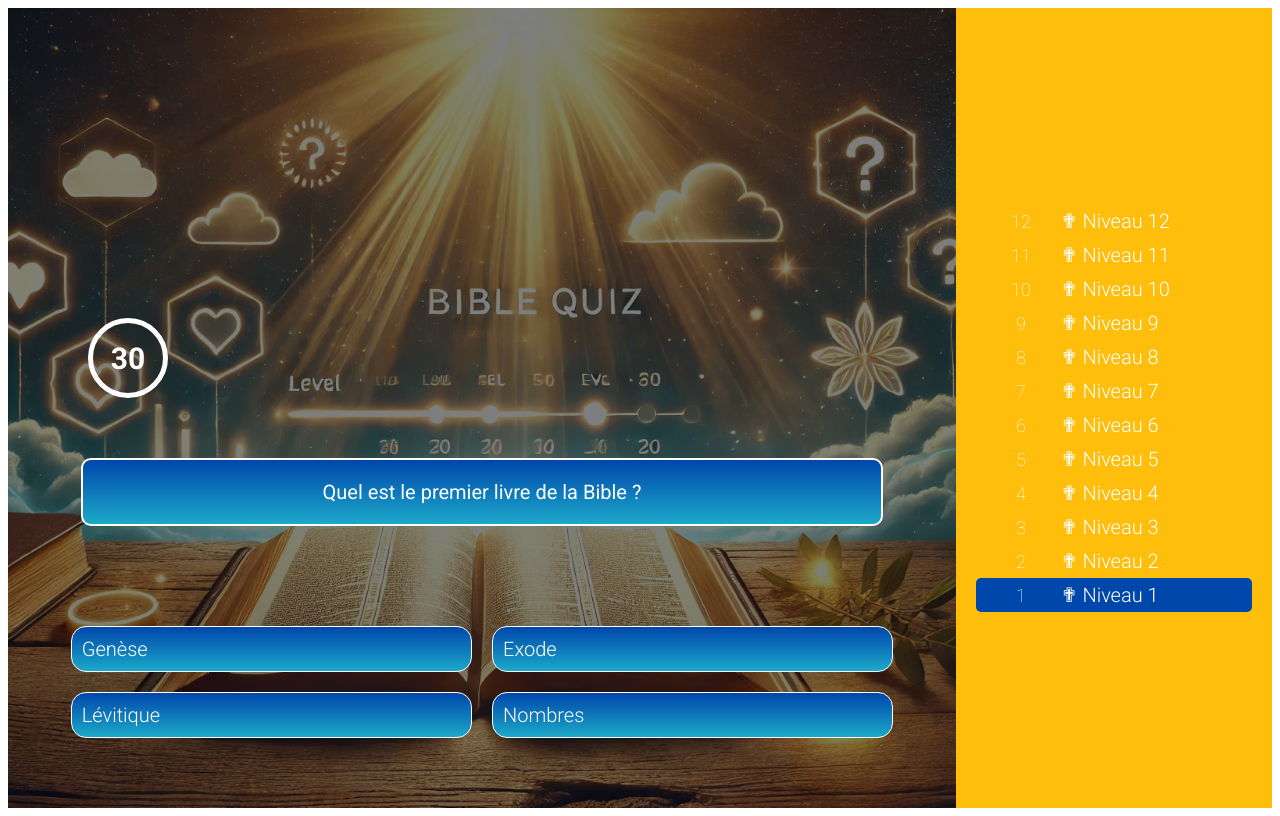
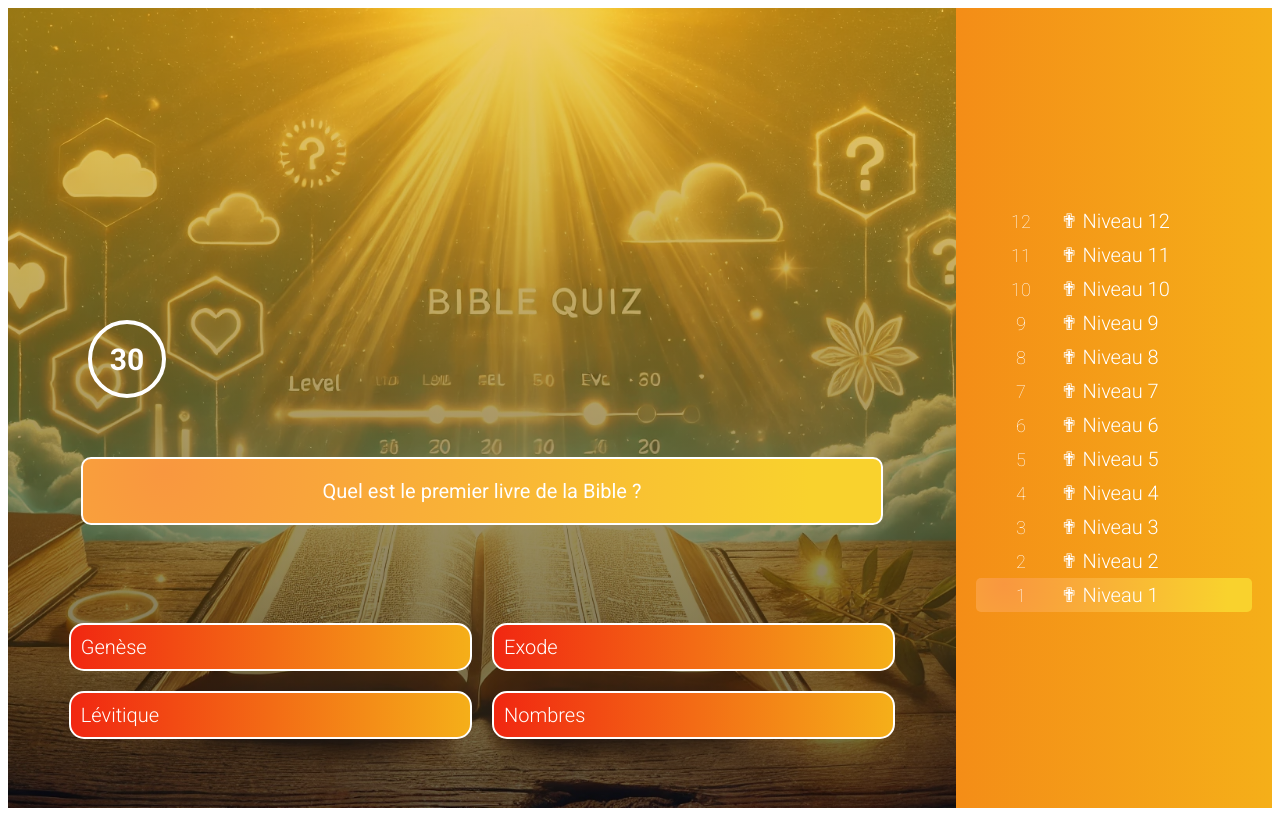
Before and after one commit to dididnk/disciple-quest, a React (Create React App) app in the folder disciple-quest/: page / in a window 1280 px wide. Built offline with nearby package versions, Linux system fonts and the light colour scheme; a web font is replaced by a local one.

Commit message:
update css file, color app

```diff
--- a/disciple-quest/src/App.jsx
+++ b/disciple-quest/src/App.jsx
@@ -1,31 +1,27 @@
-import { useState } from "react";
+import { useEffect, useState } from "react";
 import "./app.css";
 import Trivia from "./components/Trivia";
-import { randomQuizQuestions } from "./db/data-base";
+import { randomQuizQuestions, levels } from "./db/data-base";
 
 function App() {
   const data = randomQuizQuestions;
   const [questionNumber, setQuestionNumber] = useState(1);
   const [stop, setStop] = useState(false);
+  const [yourLevel, setYourLevel] = useState(0);
 
-  const levelList = [
-    { id: 1, content: "✟ Niveau 1" },
-    { id: 2, content: "✟ Niveau 2" },
-    { id: 3, content: "✟ Niveau 3" },
-    { id: 4, content: "✟ Niveau 4" },
-    { id: 5, content: "✟ Niveau 5" },
-    { id: 6, content: "✟ Niveau 6" },
-    { id: 7, content: "✟ Niveau 7" },
-    { id: 8, content: "✟ Niveau 8" },
-    { id: 9, content: "✟ Niveau 9" },
-    { id: 10, content: "✟ Niveau 10" },
-    { id: 11, content: "✟ Niveau 11" },
-    { id: 12, content: "✟ Niveau 12" },
-  ].reverse();
+  const levelList = levels;
+
+  useEffect(() => {
+    questionNumber > 1 && setYourLevel(levelList.find((l) => l.id === questionNumber - 1).content);
+  }, [levelList, questionNumber]);
 
   return (
     <div className="app">
       <div className="main">
+        {stop ? (
+          <h1 className="endText">Ton niveau actuel est {yourLevel}</h1>
+        ) : (
+          <>
             <div className="top">
               <div className="timer">30</div>
             </div>
@@ -37,6 +33,8 @@ function App() {
                 setQuestionNumber={setQuestionNumber}
               />
             </div>
+          </>
+        )}
       </div>
       <div className="pyramid">
         <ul className="levelList">
--- a/disciple-quest/src/app.css
+++ b/disciple-quest/src/app.css
@@ -1,44 +1,54 @@
 :root {
-    /* Primary Colors */
-    --gold-yellow: #FFBE0B;
-    /* Glowing light effect */
-    --sky-blue: #0047ab;
-    /* Soft heavenly sky */
-    --deep-blue: #1ca9c9;
-    /* Darker background contrast */
-    --bright-white: #FFFFFF;
-    /* Bright highlights */
+    --white: #fff;
+    --black: black;
 
-    /* Accent Colors */
-    --light-brown: #D2B48C;
-    /* Wooden table effect */
-    --soft-orange: #FFA07A;
-    /* Warm gradient tones */
-    --translucent-black: rgba(0, 0, 0, 0.6);
-    /* Subtle shadows */
+    --light-black: #646464;
+    --light-yellow: #FFE873;
+    --yellow: #FFD43B;
+    --yark-yellow: #EDB000;
+    --light-blue: #8ED5FA;
+    --blue: #1C78C0;
+    --dark-blue: #170C6A;
+    --red:#E31837;
+    --green: #0FB255;
 
-    /* Gradient for Background */
-    --background-gradient: linear-gradient(to bottom, var(--sky-blue), var(--deep-blue));
-    --background-gradient-second: linear-gradient(to top, var(--deep-blue), var(--sky-blue));
+    --correct-answer-check-1: #4FFFB0;
+    --correct-answer-check-2: #17B169;
+
+    --wrong-answer-check-1: #fd5c63;
+    --wrong-answer-check-2: #D30044;
+
+    --success: var(--green);
+    --danger: var(--red);
+
+    --bg-blue-linear: radial-gradient( circle farthest-corner at 74.2% 50.9%,  rgba(14,72,222,1) 5.2%, rgba(3,22,65,1) 75.3% );
+    --bg-yellow-linear: radial-gradient( circle farthest-corner at 10% 20%,  rgba(249,151,63,1) 0%, rgba(249,210,45,1) 90% );
+    --bg-red-linear: linear-gradient(147deg, #e0455f 0%, #44000b 74%);
+    --bg-green-linear: linear-gradient( 75.9deg,  rgba(101,253,77,1) 7.9%, rgba(2,190,93,1) 97.7% );
+
+    --bg-mixed-sky-gray: linear-gradient(to right, #928DAB, #00d2ff);
+    --bg-mixed-yellow-orange: linear-gradient(to right, #f12711, #f5af19);
+
+    --border-level-1 : 2px solid var(--white);
+    --border-level-2 : 4px solid var(--white);
 }
-
 
 .app {
     height: 100vh;
     display: flex;
-    background-color: var(--gold-yellow);
-    color: white;
+    background: var(--bg-mixed-yellow-orange);
+    color: var(--white);
 }
 
 .main {
     width: 75%;
     background:
-        linear-gradient(rgba(0, 0, 0, 0.5), rgba(0, 0, 0, 0.5)),
+        linear-gradient(rgba(237, 176, 0, 0.6), rgba(0, 0, 0, 0.6)),
         url('./assets/question-quiz-bg.png') center;
     background-size: cover;
     display: flex;
     flex-direction: column;
-    color: var(--bright-white);
+    color: var(--white);
 }
 
 .top {
@@ -50,7 +60,7 @@
     width: 70px;
     height: 70px;
     border-radius: 50%;
-    border: 5px solid white;
+    border: var(--border-level-2);
     display: flex;
     justify-content: center;
     align-items: center;
@@ -63,7 +73,6 @@
 
 .bottom {
     height: 50%;
-
 }
 
 .trivia {
@@ -75,9 +84,10 @@
 }
 
 .question {
+    cursor: help;
     width: 80%;
-    background: var(--background-gradient);
-    border: 2px solid white;
+    background: var(--bg-yellow-linear);
+    border: var(--border-level-1);
     border-radius: 10px;
     padding: 20px;
     text-align: center;
@@ -95,22 +105,28 @@
     cursor: pointer;
     width: 40%;
     padding: 10px;
-    background: var(--background-gradient-second);
-    border: 1px solid white;
+    background: var(--bg-mixed-yellow-orange);
+    border: var(--border-level-1);
     border-radius: 15px;
     font-size: 20px;
     font-weight: 300;
     margin: 0 10px 20px 10px;
 }
 
+.answers:hover :not(.answer:hover) {
+    opacity: 0.5;
+}
+
 .answer:hover,
 .answer.active {
-    background: midnightblue;
+    transform: scale(1.04);
+    background: var(--bg-yellow-linear);
+    font-weight: 500;
 }
 
 /* answer check animations */
 .answer.correct {
-    animation: correct 3s ease forwards;
+    animation: correct 1s ease forwards;
 }
 
 @keyframes correct {
@@ -118,23 +134,22 @@
     0%,
     22%,
     42% {
-        background: mediumaquamarine;
+        background: var(--coorect-answer-check-1);
     }
 
     20%,
     40%,
     60% {
-        background: var(--background-gradient);
-        background: lightgreen;
+        background: var(--coorect-answer-check-2);
     }
     62%,
     100%{
-        background: green;
+        background: var(--success);
     }
 }
 
 .answer.wrong {
-    animation: wrong 3s ease forwards;
+    animation: wrong 1s ease forwards;
 }
 
 @keyframes wrong {
@@ -142,18 +157,17 @@
     0%,
     22%,
     42% {
-        background: palevioletred;
+        background: var(--wrong-answer-check-1);
     }
 
     20%,
     40%,
     60% {
-        background: var(--background-gradient);
-        background: lightcoral;
+        background: var(--wrong-answer-check-2);
     }
     62%,
     100%{
-        background: red;
+        background: var(--danger);
     }
 }
 
@@ -179,7 +193,7 @@
 }
 
 .levelListItem.active {
-    background-color: var(--sky-blue);
+    background: var(--bg-yellow-linear);
 }
 
 .levelListItemNumber {
@@ -192,3 +206,12 @@
     font-size: 20px;
     font-weight: 300;
 }
+
+.endText{
+    position: relative;
+    top: 0;
+    bottom: 0;
+    left: 0;
+    right: 0;
+    margin: auto;
+}
--- a/disciple-quest/src/components/Trivia.jsx
+++ b/disciple-quest/src/components/Trivia.jsx
@@ -25,11 +25,11 @@ export default function Trivia({
     setSelectedAnswer(a);
     setClassName("answer active");
 
-    delay(300, () =>
+    delay(3000, () =>
       setClassName(a.correct ? "answer correct" : "answer wrong")
     );
 
-    delay(600, () => {
+    delay(6000, () => {
       if (a.correct) {
         if (questionNumber < data.length) {
           setQuestionNumber((prev) => prev + 1);
@@ -38,12 +38,7 @@ export default function Trivia({
           setStop(true);
         }
       } else {
-        if (questionNumber < data.length) {
-          setQuestionNumber((prev) => prev + 1);
-          setSelectedAnswer(null);
-        } else {
-          setStop(true);
-        }
+        setStop(true);
       }
     });
   };
--- a/disciple-quest/src/db/data-base.jsx
+++ b/disciple-quest/src/db/data-base.jsx
@@ -60,5 +60,19 @@ function shuffleArray(array) {
   return array;
 }
 
+export const levels = [
+  { id: 1, content: "✟ Niveau 1" },
+  { id: 2, content: "✟ Niveau 2" },
+  { id: 3, content: "✟ Niveau 3" },
+  { id: 4, content: "✟ Niveau 4" },
+  { id: 5, content: "✟ Niveau 5" },
+  { id: 6, content: "✟ Niveau 6" },
+  { id: 7, content: "✟ Niveau 7" },
+  { id: 8, content: "✟ Niveau 8" },
+  { id: 9, content: "✟ Niveau 9" },
+  { id: 10, content: "✟ Niveau 10" },
+  { id: 11, content: "✟ Niveau 11" },
+  { id: 12, content: "✟ Niveau 12" },
+].reverse();
+
 export const randomQuizQuestions = shuffleArray([...quizQuestions]);
-// export const randomQuizQuestions = quizQuestions;
```
Lines whose indentation alone changed are shown as unchanged.
